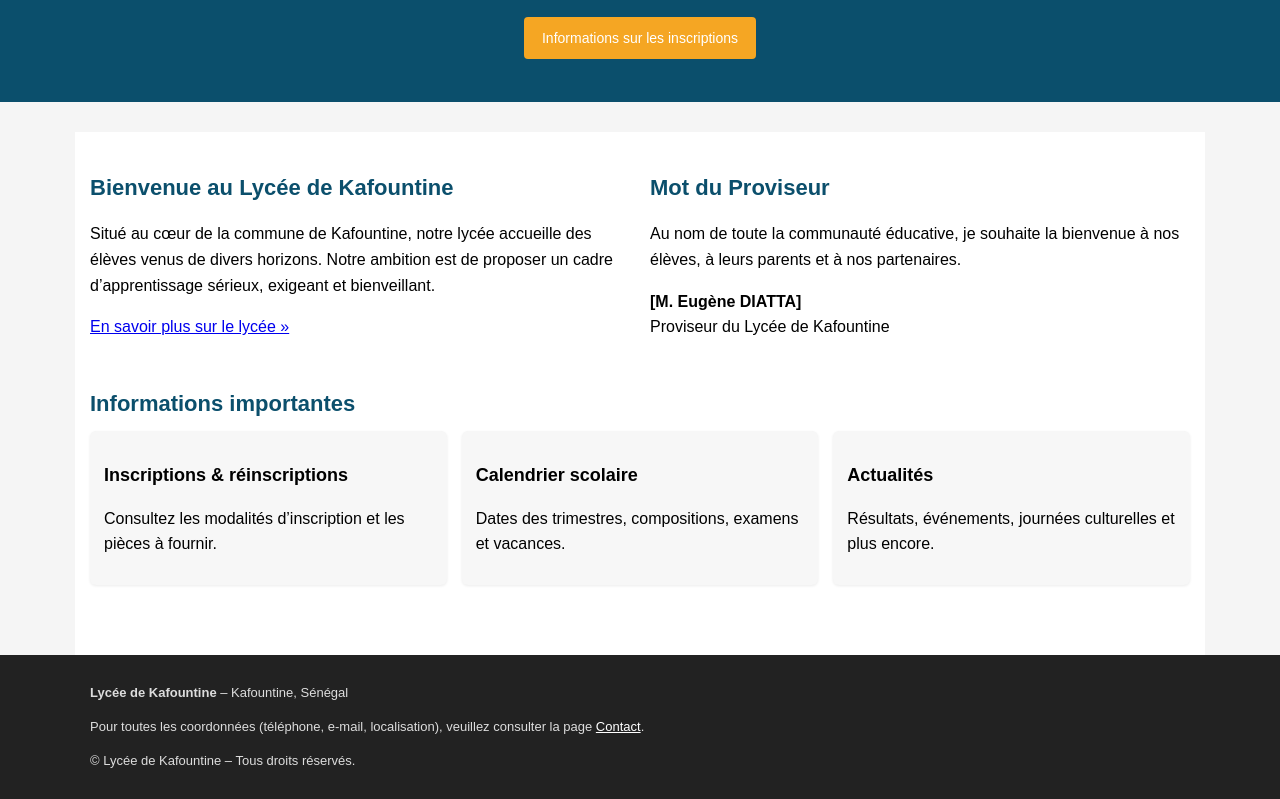
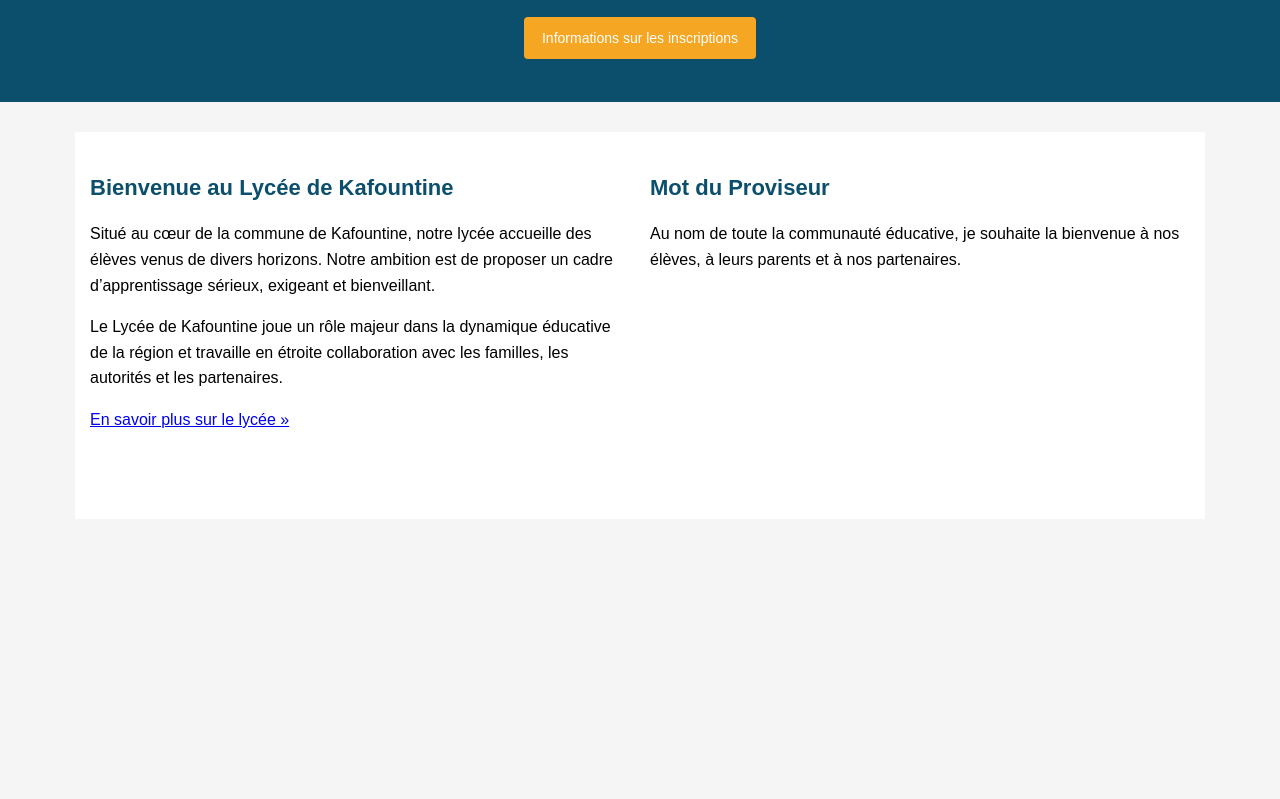
Before and after one commit to meliusmum-sketch/lycee-kafountine-site, a plain HTML site: page index.html in a window 1280 px wide. Shown: the part 210-1009 px from the top of the page. After the commit the page ends 800 px from the top, so only its background shows below. Drawn offline with Linux system fonts and the light colour scheme.

Commit message:
Update index.html

```diff
--- a/index.html
+++ b/index.html
@@ -53,7 +53,6 @@
             justify-content: center;
             text-align: center;
             color: #fff;
-            position: relative;
         }
         .hero-content {
             max-width: 700px;
@@ -117,6 +116,16 @@
             max-width: 1100px;
             margin: 0 auto;
         }
+
+        @media (max-width: 768px) {
+            nav {
+                flex-direction: column;
+                align-items: flex-start;
+                gap: 8px;
+            }
+            .menu { flex-wrap: wrap; gap: 8px; }
+            .hero h1 { font-size: 24px; }
+        }
     </style>
 </head>
 <body>
@@ -157,6 +166,10 @@
                     de divers horizons. Notre ambition est de proposer un cadre d’apprentissage sérieux,
                     exigeant et bienveillant.
                 </p>
+                <p>
+                    Le Lycée de Kafountine joue un rôle majeur dans la dynamique éducative de la région
+                    et travaille en étroite collaboration avec les familles, les autorités et les partenaires.
+                </p>
                 <p><a href="le-lycee.html">En savoir plus sur le lycée &raquo;</a></p>
             </div>
 
@@ -166,40 +179,3 @@
                     Au nom de toute la communauté éducative, je souhaite la bienvenue à nos élèves,
                     à leurs parents et à nos partenaires.
                 </p>
-                <p><strong>[M. Eugène DIATTA]</strong><br>Proviseur du Lycée de Kafountine</p>
-            </div>
-        </div>
-    </section>
-
-    <section>
-        <h2>Informations importantes</h2>
-        <div class="highlight-cards">
-            <div class="card" id="inscriptions">
-                <h3>Inscriptions & réinscriptions</h3>
-                <p>Consultez les modalités d’inscription et les pièces à fournir.</p>
-            </div>
-            <div class="card">
-                <h3>Calendrier scolaire</h3>
-                <p>Dates des trimestres, compositions, examens et vacances.</p>
-            </div>
-            <div class="card">
-                <h3>Actualités</h3>
-                <p>Résultats, événements, journées culturelles et plus encore.</p>
-            </div>
-        </div>
-    </section>
-</main>
-
-<footer>
-    <div class="footer-inner">
-        <p><strong>Lycée de Kafountine</strong> – Kafountine, Sénégal</p>
-        <p>
-            Pour toutes les coordonnées (téléphone, e-mail, localisation),
-            veuillez consulter la page <a href="contact.html" style="color:#fff; text-decoration:underline;">Contact</a>.
-        </p>
-        <p>&copy; Lycée de Kafountine – Tous droits réservés.</p>
-    </div>
-</footer>
-
-</body>
-</html>
```
